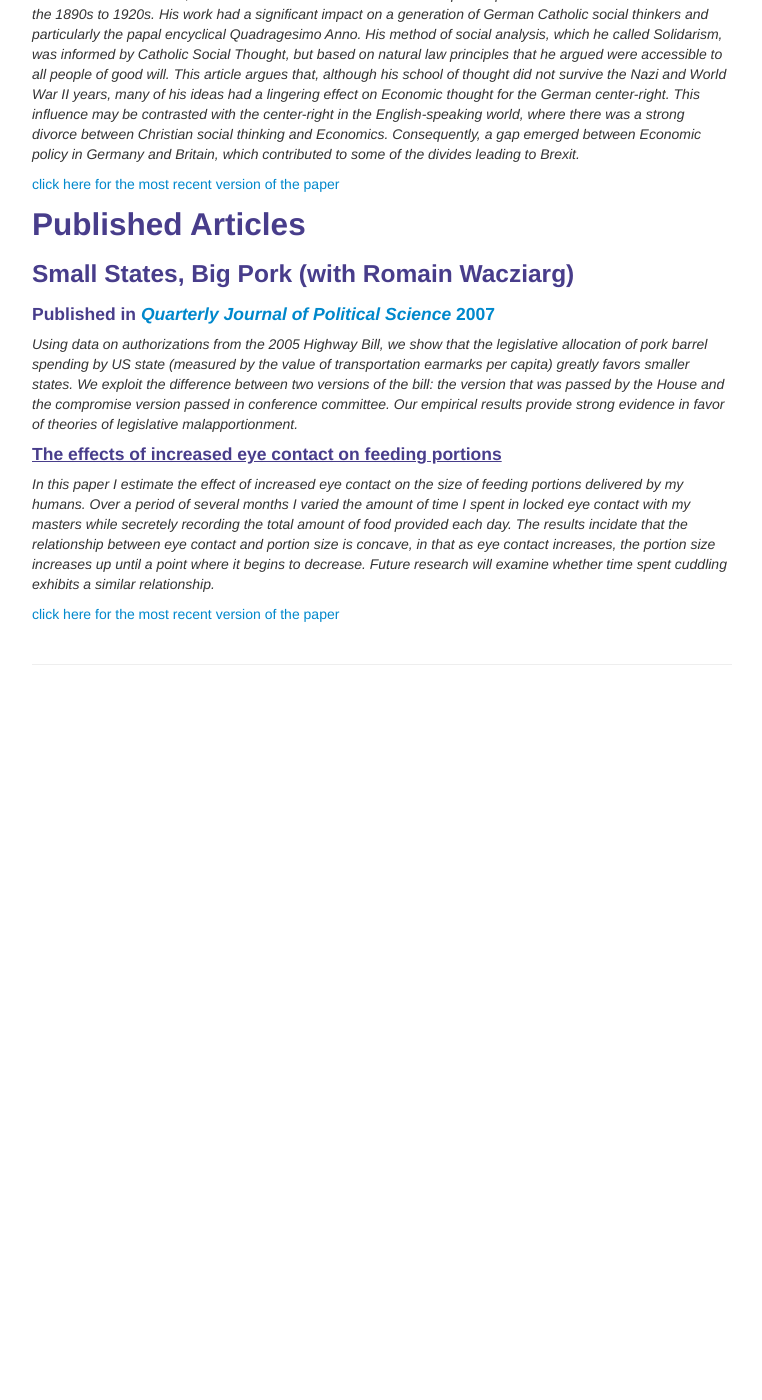
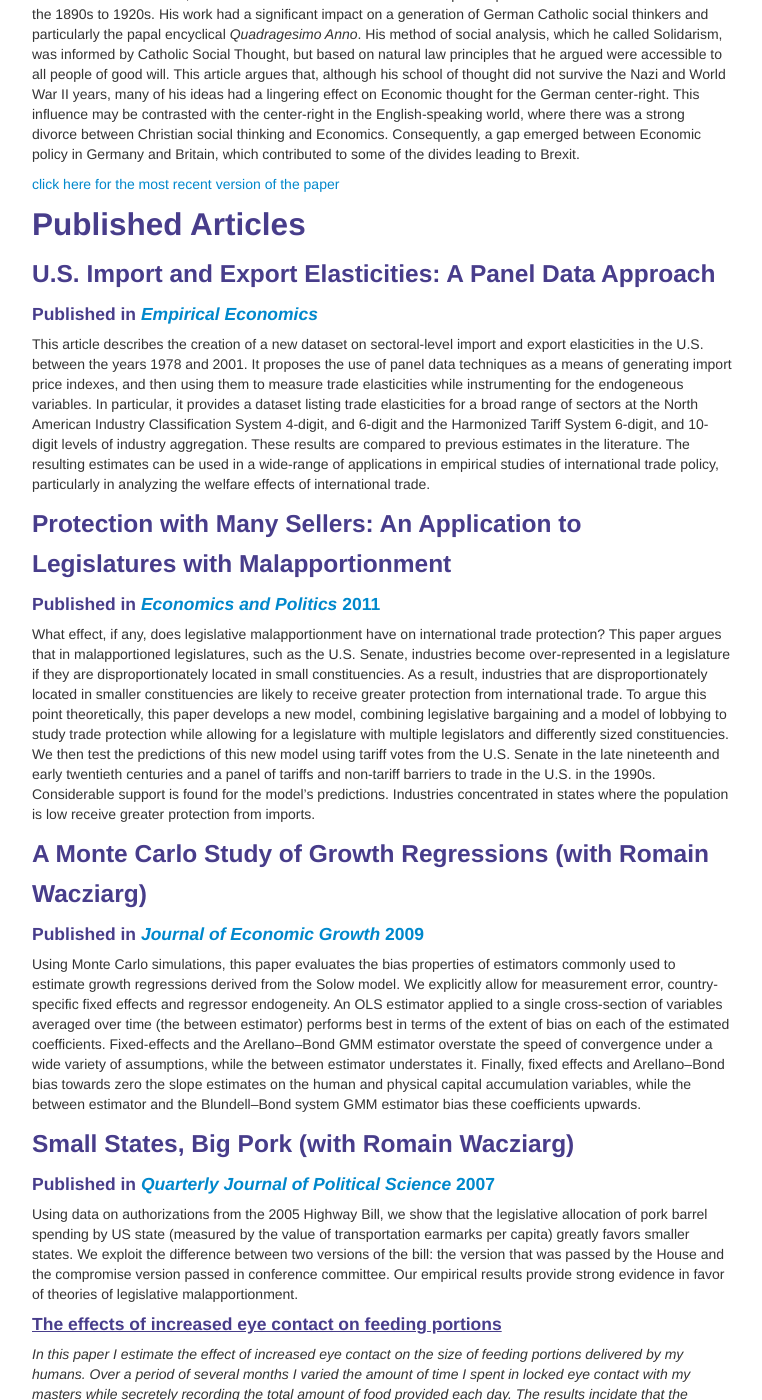
Before and after one commit to BillHauk/BillHauk.github.io, a Jekyll site: the page built from pages/research.md, in a window 1280 px wide and 1400 px high, scrolled down 278 px. Shown: the whole window, without its empty margins (258-1020 px from the left). Built offline with Jekyll 4.4.1, drawn with Linux system fonts in a browser that asks for light colours; before the commit the page ends 974 px from its top, so only the background shows below that.

Commit message:
Update research.md

```diff
--- a/pages/research.md
+++ b/pages/research.md
@@ -7,17 +7,28 @@ description: Bill Hauk's research
 ## Working Papers
 
 ### Heinrich Pesch and the Anglo-German Divide in Economics
-*The Rev. Heinrich Pesch, S.J. was a German economist and social philosopher who was an active scholar from the 1890s to 1920s.  His work had a significant impact on a generation of German Catholic social thinkers and particularly the papal encyclical <i>Quadragesimo Anno</i>.  His method of social analysis, which he called Solidarism, was informed by Catholic Social Thought, but based on natural law principles that he argued were accessible to all people of good will.  This article argues that, although his school of thought did not survive the Nazi and World War II years, many of his ideas had a lingering effect on Economic thought for the German center-right.  This influence may be contrasted with the center-right in the English-speaking world, where there was a strong divorce between Christian social thinking and Economics.  Consequently, a gap emerged between Economic policy in Germany and Britain, which contributed to some of the divides leading to Brexit.*
+The Rev. Heinrich Pesch, S.J. was a German economist and social philosopher who was an active scholar from the 1890s to 1920s.  His work had a significant impact on a generation of German Catholic social thinkers and particularly the papal encyclical <i>Quadragesimo Anno</i>.  His method of social analysis, which he called Solidarism, was informed by Catholic Social Thought, but based on natural law principles that he argued were accessible to all people of good will.  This article argues that, although his school of thought did not survive the Nazi and World War II years, many of his ideas had a lingering effect on Economic thought for the German center-right.  This influence may be contrasted with the center-right in the English-speaking world, where there was a strong divorce between Christian social thinking and Economics.  Consequently, a gap emerged between Economic policy in Germany and Britain, which contributed to some of the divides leading to Brexit.
 
 [click here for the most recent version of the paper]({{ BASE_PATH}}/pages/working_papers/pesch.pdf)
 
 
 ## Published Articles
 
+### U.S. Import and Export Elasticities:  A Panel Data Approach
+#### Published in [<i>Empirical Economics</i>](https://link.springer.com/article/10.1007/s00181-011-0456-1)
+This article describes the creation of a new dataset on sectoral-level import and export elasticities in the U.S. between the years 1978 and 2001. It proposes the use of panel data techniques as a means of generating import price indexes, and then using them to measure trade elasticities while instrumenting for the endogeneous variables. In particular, it provides a dataset listing trade elasticities for a broad range of sectors at the North American Industry Classification System 4-digit, and 6-digit and the Harmonized Tariff System 6-digit, and 10-digit levels of industry aggregation. These results are compared to previous estimates in the literature. The resulting estimates can be used in a wide-range of applications in empirical studies of international trade policy, particularly in analyzing the welfare effects of international trade.
+
+### Protection with Many Sellers:  An Application to Legislatures with Malapportionment
+#### Published in [<i>Economics and Politics</i> 2011](https://onlinelibrary.wiley.com/doi/full/10.1111/j.1468-0343.2011.00387.x)
+What effect, if any, does legislative malapportionment have on international trade protection? This paper argues that in malapportioned legislatures, such as the U.S. Senate, industries become over‐represented in a legislature if they are disproportionately located in small constituencies. As a result, industries that are disproportionately located in smaller constituencies are likely to receive greater protection from international trade. To argue this point theoretically, this paper develops a new model, combining legislative bargaining and a model of lobbying to study trade protection while allowing for a legislature with multiple legislators and differently sized constituencies. We then test the predictions of this new model using tariff votes from the U.S. Senate in the late nineteenth and early twentieth centuries and a panel of tariffs and non‐tariff barriers to trade in the U.S. in the 1990s. Considerable support is found for the model's predictions. Industries concentrated in states where the population is low receive greater protection from imports.
+
+### A Monte Carlo Study of Growth Regressions (with Romain Wacziarg)
+#### Published in [<i>Journal of Economic Growth</i> 2009](https://link.springer.com/article/10.1007/s10887-009-9040-3)
+Using Monte Carlo simulations, this paper evaluates the bias properties of estimators commonly used to estimate growth regressions derived from the Solow model. We explicitly allow for measurement error, country-specific fixed effects and regressor endogeneity. An OLS estimator applied to a single cross-section of variables averaged over time (the between estimator) performs best in terms of the extent of bias on each of the estimated coefficients. Fixed-effects and the Arellano–Bond GMM estimator overstate the speed of convergence under a wide variety of assumptions, while the between estimator understates it. Finally, fixed effects and Arellano–Bond bias towards zero the slope estimates on the human and physical capital accumulation variables, while the between estimator and the Blundell–Bond system GMM estimator bias these coefficients upwards.
+
 ### Small States, Big Pork (with Romain Wacziarg)
 #### Published in [<i>Quarterly Journal of Political Science</i> 2007](https://www.nowpublishers.com/article/Details/QJPS-5048)
-*Using data on authorizations from the 2005 Highway Bill, we show that the legislative allocation of pork barrel spending by US state (measured by the value of transportation earmarks per capita) greatly favors smaller states. We exploit the difference between two versions of the bill: the version that was passed by the House and the compromise version passed in conference committee. Our empirical results provide strong evidence in favor of theories of legislative malapportionment.*
-
+Using data on authorizations from the 2005 Highway Bill, we show that the legislative allocation of pork barrel spending by US state (measured by the value of transportation earmarks per capita) greatly favors smaller states. We exploit the difference between two versions of the bill: the version that was passed by the House and the compromise version passed in conference committee. Our empirical results provide strong evidence in favor of theories of legislative malapportionment.
 
 #### <u>The effects of increased eye contact on feeding portions</u>
 *In this paper I estimate the effect of increased eye contact on the size of feeding portions delivered by my humans. Over a period of several months I varied the amount of time I spent in locked eye contact with my masters while secretely recording the total amount of food provided each day. The results incidate that the relationship between eye contact and portion size is concave, in that as eye contact increases, the portion size increases up until a point where it begins to decrease. Future research will examine whether time spent cuddling exhibits a similar relationship.*
```
